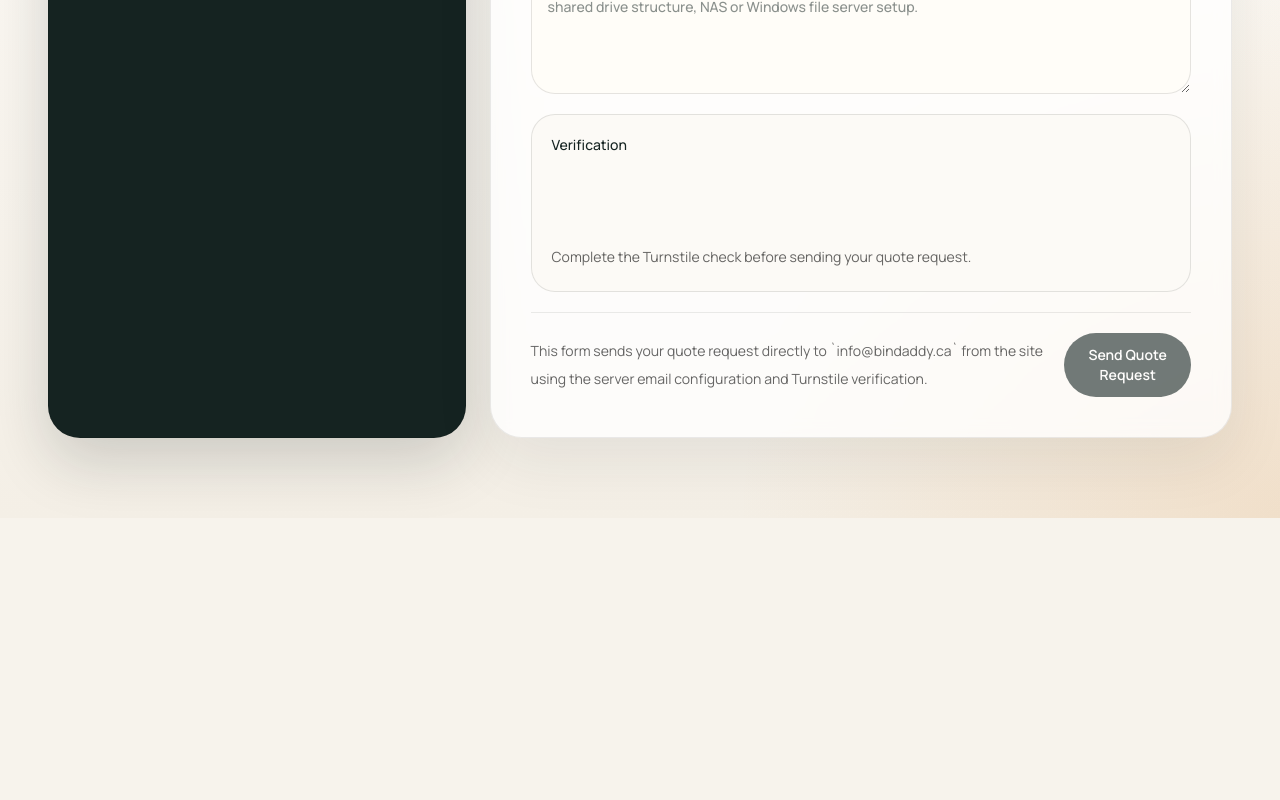
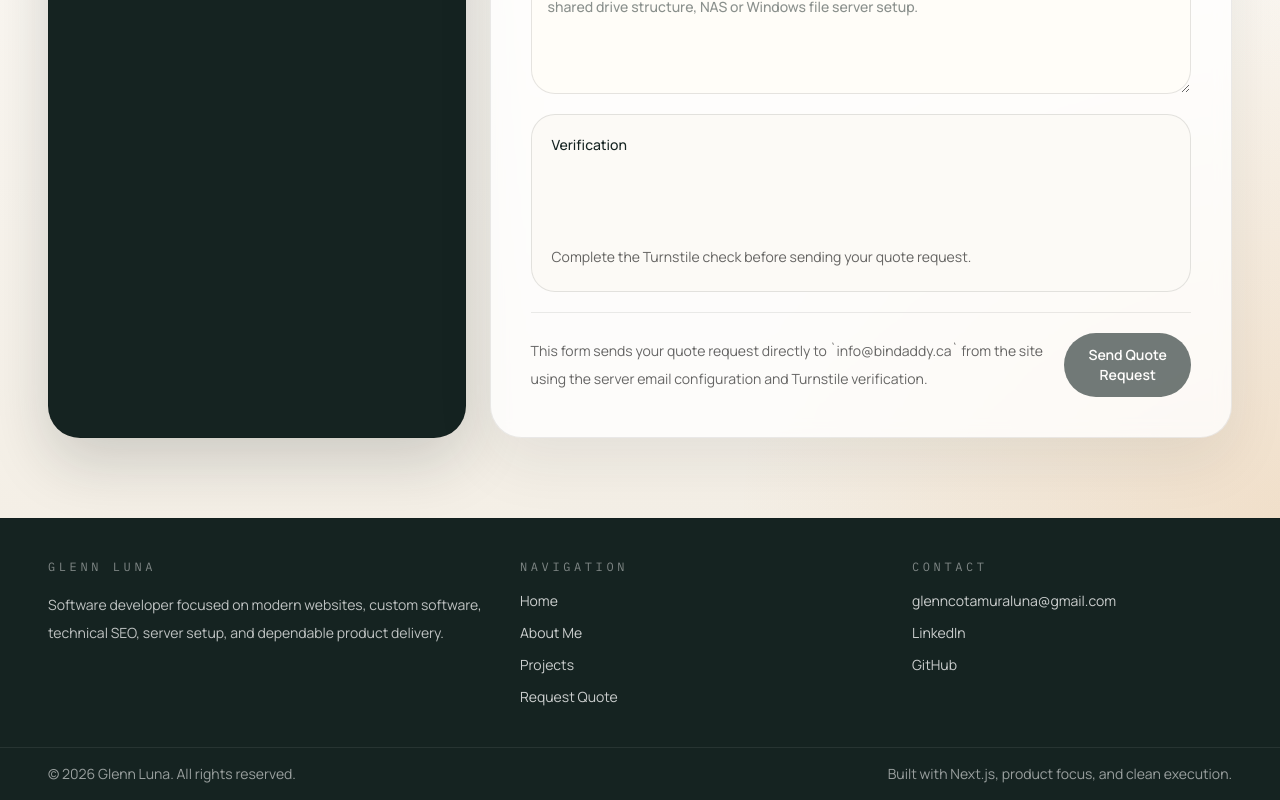
Before and after one commit to glennVann/glennluna, a Next.js app: page /quote in a window 1280 px wide. Shown: the part 1351-2151 px from the top of the page. Before the commit the page ends 1869 px from the top, so only its background shows below. Built offline with nearby package versions, Linux system fonts and the light colour scheme; no server answers.

Commit message:
Add homepage about section and footer

```diff
--- a/app/layout.js
+++ b/app/layout.js
@@ -148,6 +148,8 @@ const structuredData = [
 ];
 
 export default function RootLayout({ children }) {
+  const currentYear = new Date().getFullYear();
+
   return (
     <html
       lang="en"
@@ -159,6 +161,76 @@ export default function RootLayout({ children }) {
           dangerouslySetInnerHTML={{ __html: JSON.stringify(structuredData) }}
         />
         {children}
+        <footer className="border-t border-black/8 bg-[#152321] text-white">
+          <div className="mx-auto grid w-full max-w-7xl gap-8 px-6 py-10 sm:px-10 lg:grid-cols-[1.1fr_0.9fr_0.8fr] lg:px-12">
+            <div>
+              <p className="font-mono text-xs uppercase tracking-[0.3em] text-white/45">
+                Glenn Luna
+              </p>
+              <p className="mt-4 max-w-md text-sm leading-7 text-white/72">
+                Software developer focused on modern websites, custom software,
+                technical SEO, server setup, and dependable product delivery.
+              </p>
+            </div>
+
+            <div>
+              <p className="font-mono text-xs uppercase tracking-[0.3em] text-white/45">
+                Navigation
+              </p>
+              <div className="mt-4 flex flex-col gap-3 text-sm text-white/78">
+                <a href="/" className="transition hover:text-white">
+                  Home
+                </a>
+                <a href="/#about" className="transition hover:text-white">
+                  About Me
+                </a>
+                <a href="/projects" className="transition hover:text-white">
+                  Projects
+                </a>
+                <a href="/quote" className="transition hover:text-white">
+                  Request Quote
+                </a>
+              </div>
+            </div>
+
+            <div>
+              <p className="font-mono text-xs uppercase tracking-[0.3em] text-white/45">
+                Contact
+              </p>
+              <div className="mt-4 flex flex-col gap-3 text-sm text-white/78">
+                <a
+                  href="mailto:glenncotamuraluna@gmail.com"
+                  className="transition hover:text-white"
+                >
+                  glenncotamuraluna@gmail.com
+                </a>
+                <a
+                  href="https://www.linkedin.com/in/glenn-luna-62b1ba285/"
+                  target="_blank"
+                  rel="noreferrer"
+                  className="transition hover:text-white"
+                >
+                  LinkedIn
+                </a>
+                <a
+                  href="https://github.com/glennVann"
+                  target="_blank"
+                  rel="noreferrer"
+                  className="transition hover:text-white"
+                >
+                  GitHub
+                </a>
+              </div>
+            </div>
+          </div>
+
+          <div className="border-t border-white/8">
+            <div className="mx-auto flex w-full max-w-7xl flex-col gap-2 px-6 py-4 text-sm text-white/56 sm:px-10 lg:flex-row lg:items-center lg:justify-between lg:px-12">
+              <p>&copy; {currentYear} Glenn Luna. All rights reserved.</p>
+              <p>Built with Next.js, product focus, and clean execution.</p>
+            </div>
+          </div>
+        </footer>
       </body>
     </html>
   );
--- a/app/page.js
+++ b/app/page.js
@@ -2,7 +2,6 @@ import Image from "next/image";
 import Link from "next/link";
 
 export const metadata = {
-  title: "Glenn Luna | Software Developer",
   description:
     "Glenn Luna builds Next.js websites, custom web apps, technical SEO improvements, server setups, networking solutions, and maintainable full-stack software.",
   alternates: {
@@ -140,6 +139,12 @@ const stackGroups = [
   },
 ];
 
+const aboutMePoints = [
+  "I enjoy building software that feels polished to users and manageable behind the scenes.",
+  "My work usually sits at the intersection of product thinking, clean engineering, and practical business needs.",
+  "I am especially comfortable helping projects move from idea to working system with clear structure and dependable execution.",
+];
+
 export default function Home() {
   return (
     <main className="relative isolate overflow-hidden">
@@ -169,6 +174,12 @@ export default function Home() {
             </div>
           </div>
           <div className="flex items-center gap-3">
+            <a
+              href="#about"
+              className="rounded-full border border-[#152321]/15 bg-white/80 px-4 py-2 text-sm font-semibold text-[#152321] shadow-[0_12px_28px_rgba(21,35,33,0.08)] transition hover:-translate-y-0.5 hover:bg-white"
+            >
+              About Me
+            </a>
             <Link
               href="/quote"
               className="rounded-full bg-[#152321] px-4 py-2 text-sm font-semibold text-white shadow-[0_12px_28px_rgba(21,35,33,0.12)] transition hover:-translate-y-0.5 hover:bg-[#0f1a18]"
@@ -402,6 +413,45 @@ export default function Home() {
       </section>
 
       <section
+        id="about"
+        className="mx-auto w-full max-w-7xl px-6 py-8 sm:px-10 lg:px-12"
+      >
+        <div className="fade-up grid gap-6 lg:grid-cols-[0.9fr_1.1fr]">
+          <div className="rounded-[2rem] border border-black/8 bg-[#152321] p-8 text-white shadow-[0_24px_60px_rgba(21,35,33,0.16)] sm:p-10">
+            <p className="font-mono text-xs uppercase tracking-[0.28em] text-white/50">
+              About Me
+            </p>
+            <h3 className="mt-4 text-3xl font-semibold tracking-[-0.04em] sm:text-4xl">
+              I build digital products with a strong balance of design,
+              reliability, and business practicality.
+            </h3>
+            <p className="mt-5 text-base leading-8 text-white/76">
+              I&apos;m Glenn Luna, a software developer focused on modern web
+              applications, technical SEO, infrastructure support, and
+              maintainable product delivery. I like creating systems that look
+              intentional on the surface and stay dependable as they grow.
+            </p>
+          </div>
+
+          <div className="rounded-[2rem] border border-black/8 bg-white/75 p-8 shadow-[0_24px_60px_rgba(21,35,33,0.08)] backdrop-blur sm:p-10">
+            <p className="font-mono text-xs uppercase tracking-[0.28em] text-black/45">
+              Working Perspective
+            </p>
+            <div className="mt-6 grid gap-4">
+              {aboutMePoints.map((point) => (
+                <div
+                  key={point}
+                  className="rounded-[1.5rem] border border-black/8 bg-[#fcfaf6] p-5"
+                >
+                  <p className="text-sm leading-7 text-[#152321]">{point}</p>
+                </div>
+              ))}
+            </div>
+          </div>
+        </div>
+      </section>
+
+      <section
         id="projects"
         className="mx-auto w-full max-w-7xl px-6 py-8 sm:px-10 lg:px-12"
       >
```
